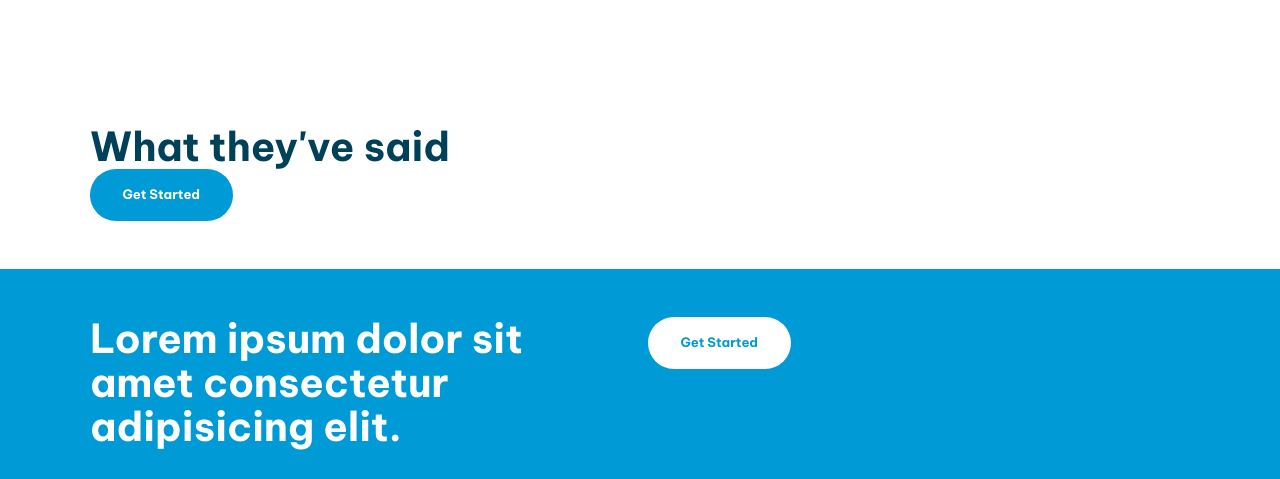
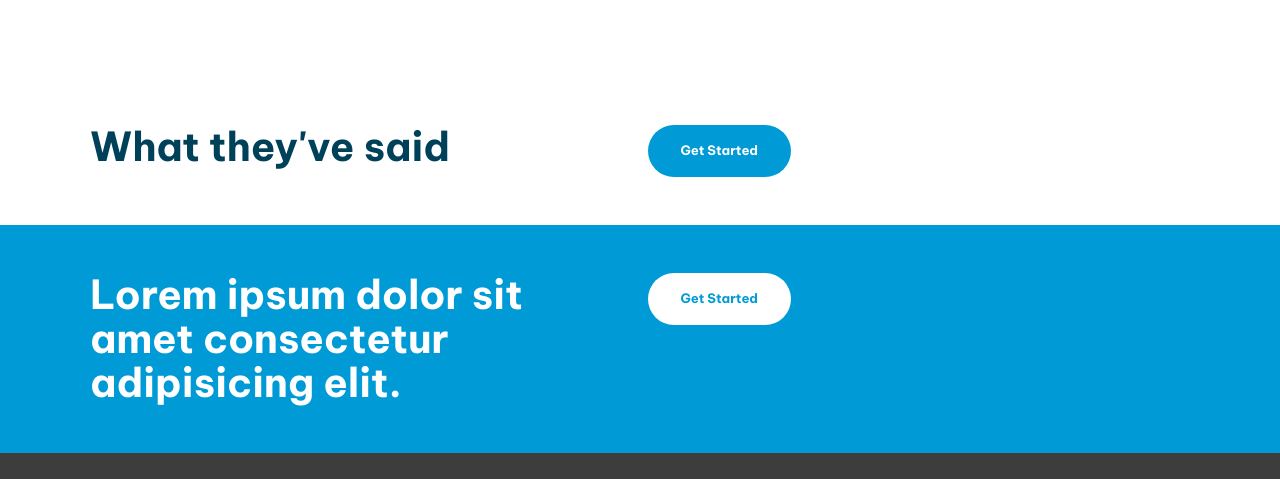
Before and after one commit to sedeni16/sedeni16.github.io, a website built with Vite: page index.html in a window 1280 px wide. Shown: the part 1328-1807 px from the top of the page. Built offline with nearby package versions, Linux system fonts and the light colour scheme.

Commit message:
Update index.html
updated the "What they've said

```diff
--- a/index.html
+++ b/index.html
@@ -99,10 +99,13 @@
 
       <section class="carousel | padding-block-700">
         <div class="container">
-          <h2 class="fs-secondary-heading fw-bold">What they've said</h2>
-          <button class="button">Get Started</button>
+          <div class="even-columns">
+            <h2 class="fs-secondary-heading fw-bold">What they've said</h2>
+            <div>
+              <button class="button">Get Started</button>
+            </div>
+          </div>
         </div>
-
       </section>
 
       <section class="cta | padding-block-700 bg-accent-400 text-neutral-100">
```
